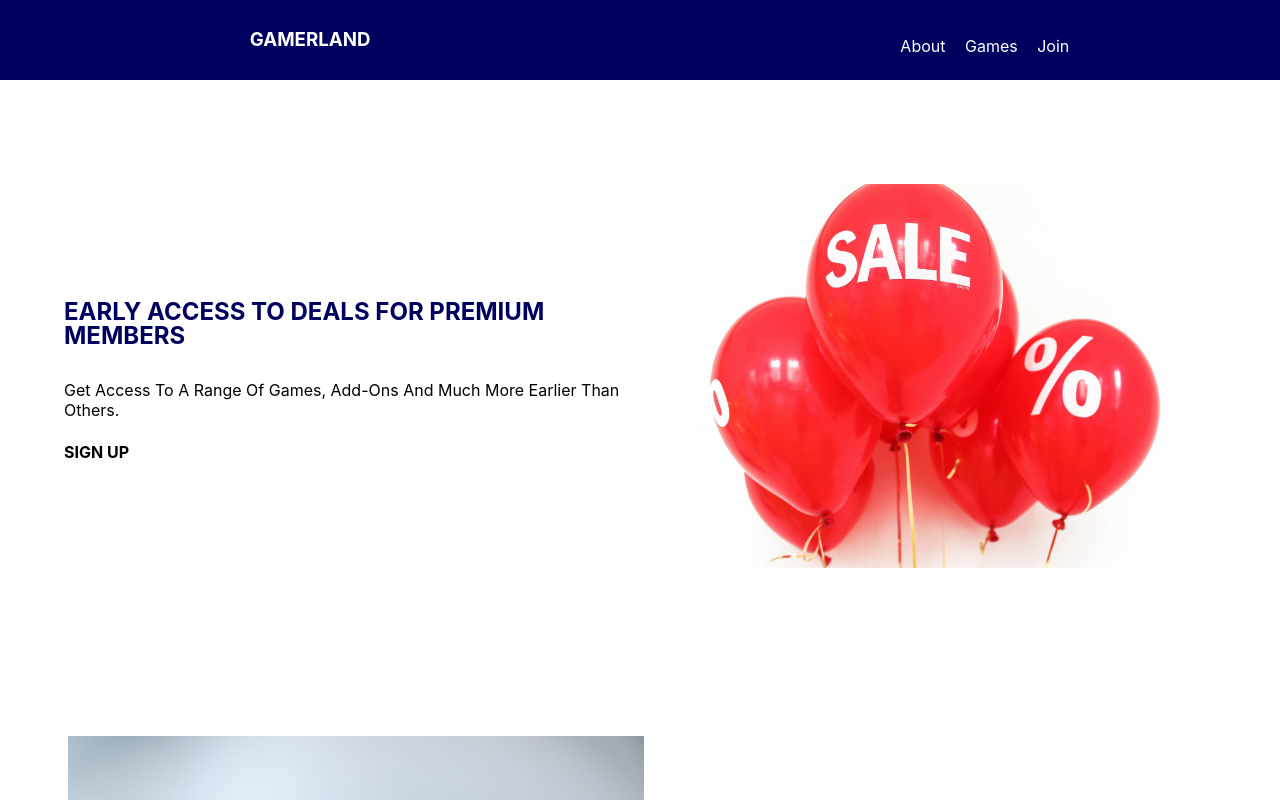
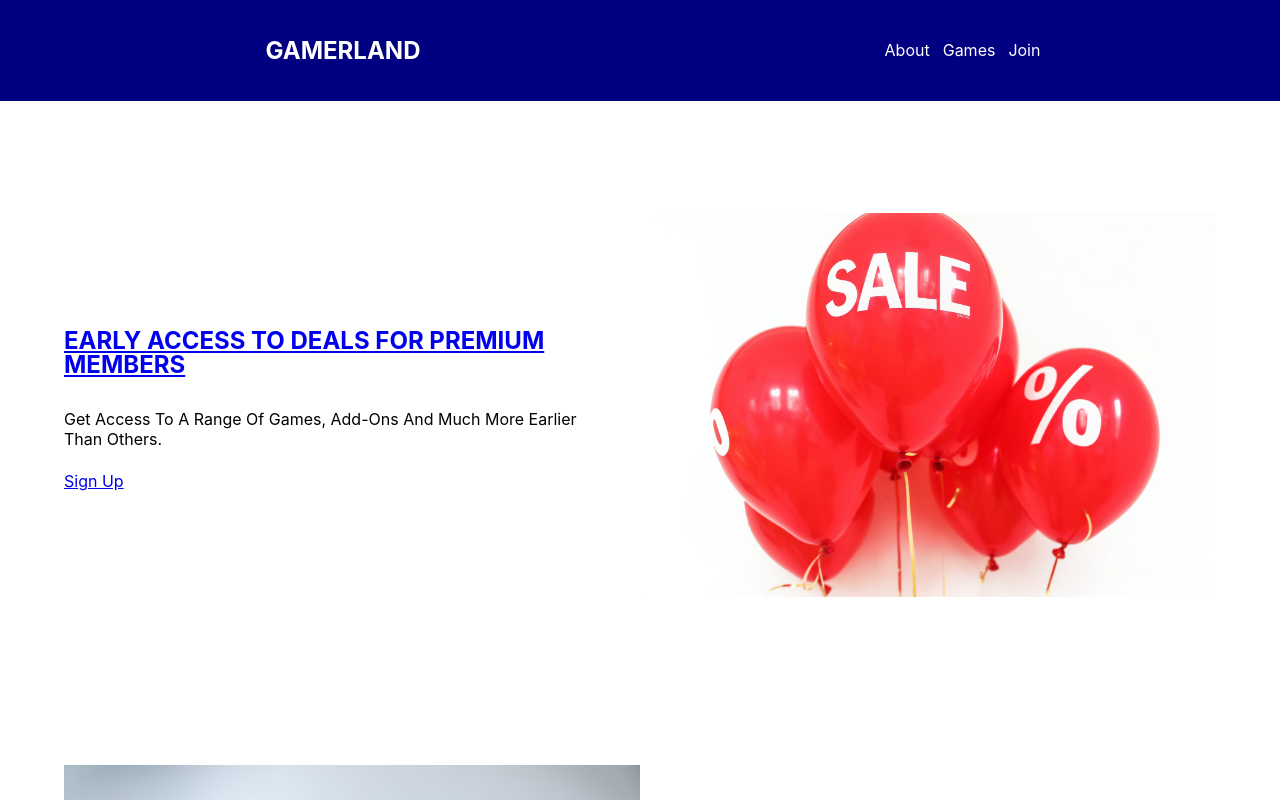
Before and after one commit to hamsame/gameland, a Next.js app: page / in a window 1280 px wide. Shown: the top 800 px of the page. Built offline with nearby package versions, Linux system fonts and the light colour scheme.

Commit message:
Remade the navbar to make it more accessible

```diff
--- a/components/Layout.js
+++ b/components/Layout.js
@@ -1,12 +1,15 @@
-import Navbar from './navbar'
+import React from 'react'
+import { useGlobalContext } from './context'
 import Footer from './Footer'
+import Navbar from './Navbar'
 
-const Layout = ({ children }) => {
+function Layout({ children }) {
+  const { smallNav } = useGlobalContext()
   return (
     <>
       <Navbar />
-      <main style={{ marginTop: '15vh' }}>{children}</main>
-      <Footer />
+      {!smallNav ? <main>{children}</main> : null}
+      {!smallNav ? <Footer /> : null}
     </>
   )
 }
--- /dev/null
+++ b/components/context.js
@@ -0,0 +1,30 @@
+import React, { useContext, useState } from 'react'
+
+const AppContext = React.createContext()
+
+const AppProvider = ({ children }) => {
+  const [smallNav, setSmallNav] = useState(false)
+  const [click, setClick] = useState(false)
+
+  const changeNav = () => {
+    setSmallNav(!smallNav)
+  }
+
+  const changeClick = () => {
+    setClick(!click)
+  }
+
+  return (
+    <AppContext.Provider
+      value={{ changeClick, setSmallNav, changeNav, smallNav, click }}
+    >
+      {children}
+    </AppContext.Provider>
+  )
+}
+
+export const useGlobalContext = () => {
+  return useContext(AppContext)
+}
+
+export { AppContext, AppProvider }
--- a/components/navbar.js
+++ b/components/navbar.js
@@ -1,141 +1,41 @@
-import React, { useState } from 'react'
+import React from 'react'
 import Link from 'next/link'
-import { useRouter } from 'next/router'
-import {
-  Navigation,
-  NavLinks,
-  NavLink,
-  Hyperlinktag,
-  MobileNav,
-  HamburgerIcon,
-} from './styledComponents/navStyles'
+import styles from '../styles/Navbar.module.css'
+import { AppContext, useGlobalContext } from './context'
 
-const Navbar = () => {
-  const router = useRouter()
-  const [smallNav, setSmallNav] = useState(false)
-
-  const changeIcon = () => {
-    smallNav
-      ? (document.querySelector('.mobile-nav').innerHTML = '&#8801;')
-      : (document.querySelector('.mobile-nav').innerHTML = '&#x2715')
-  }
-
-  const showMobileNav = () => {
-    smallNav == false ? setSmallNav(true) : setSmallNav(false)
-    changeIcon()
-  }
-
-  const closeMobileNav = () => {
-    setSmallNav(false)
-    document.querySelector('.mobile-nav').innerHTML = '&#8801;'
-  }
-
+function Navbar() {
+  const { setSmallNav, changeNav, smallNav } = useGlobalContext()
   return (
     <>
-      <Navigation>
-        <h3>
-          <Link href='/'>
-            <Hyperlinktag>GAMERLAND</Hyperlinktag>
-          </Link>
-        </h3>
-        <NavLinks>
-          <NavLink>
-            <Link href='/about'>
-              <Hyperlinktag
-                className={router.pathname == '/about' ? 'activeLink' : ''}
-              >
-                About
-              </Hyperlinktag>
+      <nav className={styles.navbar}>
+        <div className={styles.navbarWrapper}>
+          <h1 onClick={() => setSmallNav(false)} className={styles.navTitle}>
+            <Link href='/'>
+              <a>Gamerland</a>
             </Link>
-          </NavLink>
-
-          <NavLink>
-            <Link href='/games'>
-              <Hyperlinktag
-                className={
-                  router.pathname == '/games' ||
-                  router.pathname == '/games/[id]'
-                    ? 'activeLink'
-                    : ''
-                }
-              >
-                Games
-              </Hyperlinktag>
-            </Link>
-          </NavLink>
-          <NavLink>
-            <Link href='/sign-up'>
-              <Hyperlinktag
-                className={router.pathname == '/sign-up' ? 'activeLink' : ''}
-              >
-                Join
-              </Hyperlinktag>
-            </Link>
-          </NavLink>
-        </NavLinks>
-        <HamburgerIcon
-          className='mobile-nav'
-          onClick={() => showMobileNav()}
-          style={{ fontSize: '2rem', cursor: 'pointer' }}
-        >
-          &#8801;
-        </HamburgerIcon>
-      </Navigation>
-      {/* mobile navigation (only shown when size is small) */}
-      {smallNav && (
-        <MobileNav
-          style={{
-            display: 'flex',
-            justifyContent: 'center',
-            flexDirection: 'column',
-            fontSize: '2rem',
-            gap: '30%',
-            alignItems: 'center',
-            marginTop: '-15vh',
-            height: '100%',
-            width: '100%',
-            background: '#00005f',
-            color: 'white',
-            zIndex: '100',
-            position: 'fixed',
-          }}
-        >
-          <ul
-            style={{
-              listStyle: 'none',
-            }}
-          >
-            <li>
-              <Link href='/'>
-                <Hyperlinktag onClick={() => closeMobileNav()}>
-                  Home
-                </Hyperlinktag>
+          </h1>
+          <button onClick={changeNav}>
+            {!smallNav ? <>&#8801;</> : <>&#x2715;</>}
+          </button>
+          <ul className={smallNav ? 'showLinks' : ''}>
+            <li onClick={() => setSmallNav(false)}>
+              <Link href='/about'>
+                <a>About</a>
               </Link>
             </li>
-            <li style={{ margin: '15vh 0' }}>
-              <Link href='/about'>
-                <Hyperlinktag onClick={() => closeMobileNav()}>
-                  About
-                </Hyperlinktag>
+            <li onClick={() => setSmallNav(false)}>
+              <Link href='/games'>
+                <a>Games</a>
               </Link>
             </li>
-            <li style={{ margin: '15vh 0' }}>
-              <Link href='/games' onClick={() => closeMobileNav()}>
-                <Hyperlinktag onClick={() => closeMobileNav()}>
-                  Games
-                </Hyperlinktag>
-              </Link>
-            </li>
-            <li>
-              <Link href='/sign-up' onClick={() => closeMobileNav()}>
-                <Hyperlinktag onClick={() => closeMobileNav()}>
-                  Join
-                </Hyperlinktag>
+            <li onClick={() => setSmallNav(false)}>
+              <Link href='/sign-up'>
+                <a>Join</a>
               </Link>
             </li>
           </ul>
-        </MobileNav>
-      )}
+        </div>
+      </nav>
     </>
   )
 }
--- a/components/styledComponents/homePageStyles.js
+++ b/components/styledComponents/homePageStyles.js
@@ -3,9 +3,9 @@ import styled from 'styled-components'
 // homepage
 export const InfoArticle = styled.article`
 width: 90%;
-margin: 5vh auto 0vh;
+margin: 0vh auto 5vh;
 padding: 4rem 0;
-gap: 1rem;
+gap: 2rem;
 display:flex;
 justify-content: space-around;
 align-items:center;
@@ -14,6 +14,7 @@ text-transform: capitalize;
 line-height:1;
 flex-direction: ${(props) => props.flexItemDirection};
   @media (max-width: 1000px) {
+    margin: 5vh auto;
     flex-direction: column-reverse;
     align-items:flex-start;
     padding: 1rem;
@@ -45,7 +46,9 @@ export const ArticleText = styled.p`
 `
 
 export const ArticleLink = styled.a`
-  font-weight: bold;
+  color: #0000ee;
+  text-decoration: inital !important;
+  text-transformation: lowercase !important;
   &:hover {
     text-decoration: underline;
     cursor: pointer;
@@ -55,6 +58,6 @@ export const ArticleLink = styled.a`
 export const ArticleImage = styled.img`
   width: 50%;
   @media (max-width: 1000px) {
-    width: 80%;
+    width: 100%;
   }
 `
--- a/pages/_app.js
+++ b/pages/_app.js
@@ -1,11 +1,14 @@
+import { AppProvider } from '../components/context'
 import Layout from '../components/Layout'
 import '../styles/globals.css'
 
 function MyApp({ Component, pageProps }) {
   return (
-    <Layout>
-      <Component {...pageProps} />
-    </Layout>
+    <AppProvider>
+      <Layout>
+        <Component {...pageProps} />
+      </Layout>
+    </AppProvider>
   )
 }
 
--- a/pages/about.js
+++ b/pages/about.js
@@ -24,7 +24,7 @@ const Banner = styled.div`
 const BannerDiv = styled.div`
   color: #00005f;
   width: 86%;
-  margin: 0 auto !important;
+  margin: 0 auto 2vh;
   padding: 5rem 0;
 `
 
@@ -36,7 +36,6 @@ export default function About() {
         <meta name='description' content='Gamerland- A website for gamers' />
         <link rel='icon' href='/favicon.ico' />
       </Head>
-      <Navbar />
 
       <main>
         <Banner>
--- a/pages/index.js
+++ b/pages/index.js
@@ -36,7 +36,7 @@ export default function Home() {
             others.
           </ArticleText>
           <Link href='/sign-up'>
-            <ArticleLink>SIGN UP</ArticleLink>
+            <a>sign up</a>
           </Link>
         </ArticleDiv>
         <ArticleImage
@@ -57,7 +57,7 @@ export default function Home() {
             sapiente.
           </ArticleText>
           <Link href='/sign-up'>
-            <ArticleLink>SIGN UP</ArticleLink>
+            <a>sign up</a>
           </Link>
         </ArticleDiv>
         <ArticleImage
@@ -78,7 +78,7 @@ export default function Home() {
             sapiente.
           </ArticleText>
           <Link href='/games'>
-            <ArticleLink>OUR GAMES</ArticleLink>
+            <a>our games</a>
           </Link>
         </ArticleDiv>
         <ArticleImage
--- a/pages/sign-up.js
+++ b/pages/sign-up.js
@@ -57,7 +57,7 @@ const SignUp = () => {
         <meta name='description' content='Gamerland- A website for gamers' />
         <link rel='icon' href='/favicon.ico' />
       </Head>
-      <Navbar />
+
       <main>
         <form onSubmit={handleSubmit} className={styles.form}>
           <div className={styles.formContainer}>
--- a/styles/LinkStyles.module.css
+++ b/styles/LinkStyles.module.css
@@ -1,10 +1,4 @@
 /* link styles */
-/* homepage link style */
-.homepageLink {
-  text-decoration: none;
-  color: #00005f;
-}
-
 /* gamepage link styles */
 .gamepageLink {
   text-decoration: none;
--- /dev/null
+++ b/styles/Navbar.module.css
@@ -0,0 +1,90 @@
+.navbar {
+  z-index: 3;
+  width: 100%;
+  padding: 1rem;
+  background: var(--primaryColor);
+  color: white;
+  margin-bottom: 3rem;
+}
+
+.navTitle {
+  text-transform: uppercase;
+}
+
+.navbarWrapper {
+  width: 94%;
+  margin: 0 auto;
+  color: inherit;
+  display: flex;
+  justify-content: space-around;
+  align-items: center;
+}
+
+.navbarWrapper ul {
+  display: flex;
+  gap: 10%;
+  list-style: none;
+  align-items: center;
+}
+
+.navbar .navbarWrapper button {
+  display: none;
+  cursor: pointer;
+  font-size: 1.75rem;
+  width: 2rem;
+  height: 2rem;
+  border: none;
+  background: var(--primaryColor);
+  color: white;
+}
+
+.navbar a {
+  text-decoration: none;
+  color: inherit;
+}
+
+@keyframes fadein {
+  from {
+    opacity: 0.25;
+  }
+  to {
+    opacity: 1;
+  }
+}
+
+@keyframes fadein {
+  from {
+    opacity: 0;
+  }
+  to {
+    opacity: 1;
+  }
+}
+
+@media (max-width: 768px) {
+  .navbarWrapper {
+    flex-wrap: wrap;
+  }
+  .navbarWrapper ul {
+    position: relative;
+    margin: -2rem 0;
+    width: 100%;
+    height: 100vh;
+    flex-direction: column;
+    display: none;
+    align-items: center;
+    justify-content: space-evenly;
+  }
+
+  .navbarWrapper ul li {
+    margin: 0;
+    text-transform: uppercase;
+    font-weight: bold;
+    animation: fadein 0.5s forwards;
+  }
+
+  .navbar .navbarWrapper button {
+    display: initial;
+    z-index: 1;
+  }
+}
--- a/styles/globals.css
+++ b/styles/globals.css
@@ -1,3 +1,13 @@
+:root {
+  --primaryColor: navy;
+  --secondaryColor: white;
+}
+
+/* show navbar links on mobile mode */
+.showLinks {
+  display: flex !important;
+}
+
 html,
 body {
   padding: 0;
```
Also changed, not shown: pages/games/index.js (+14 -2 lines).
